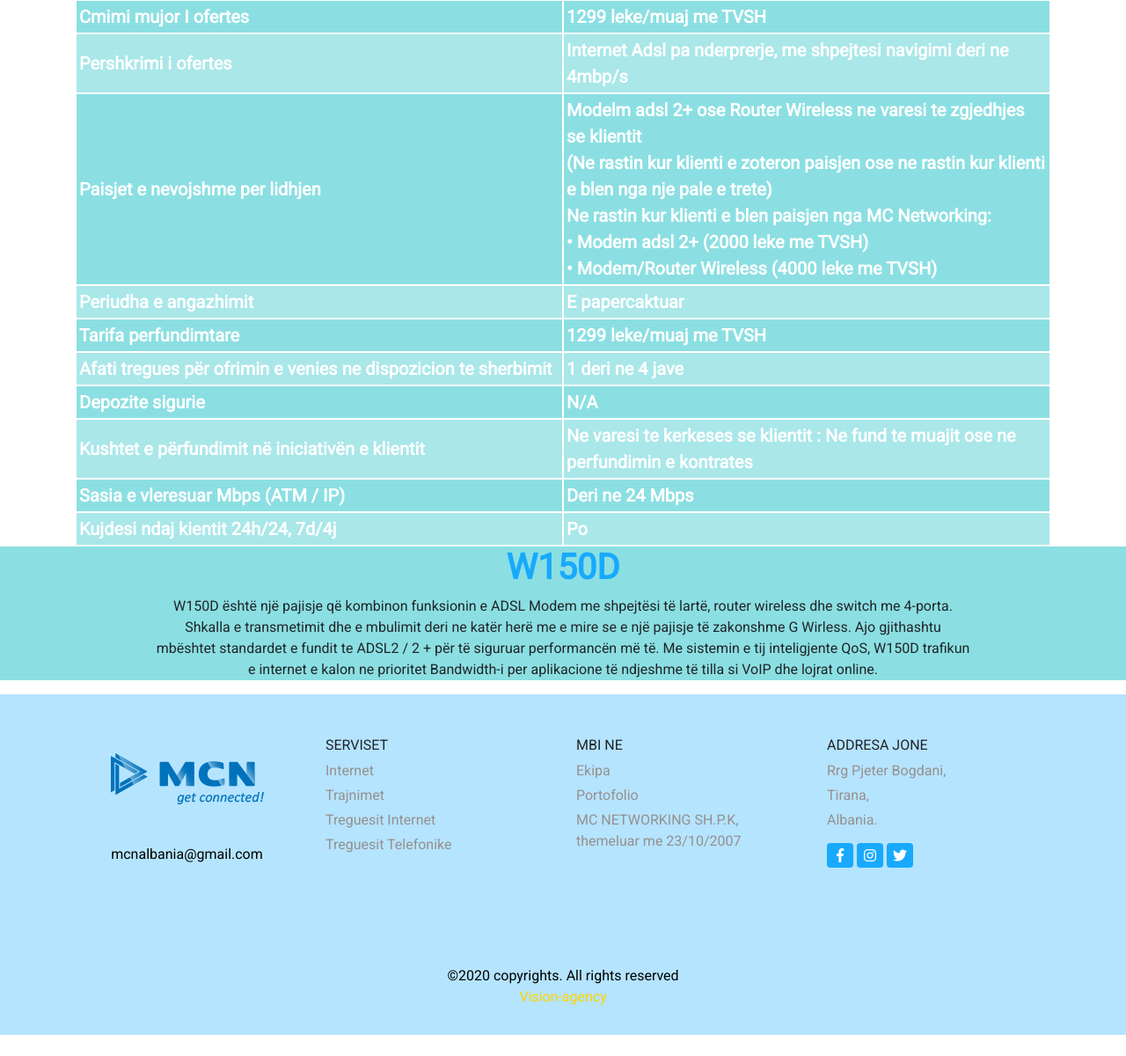
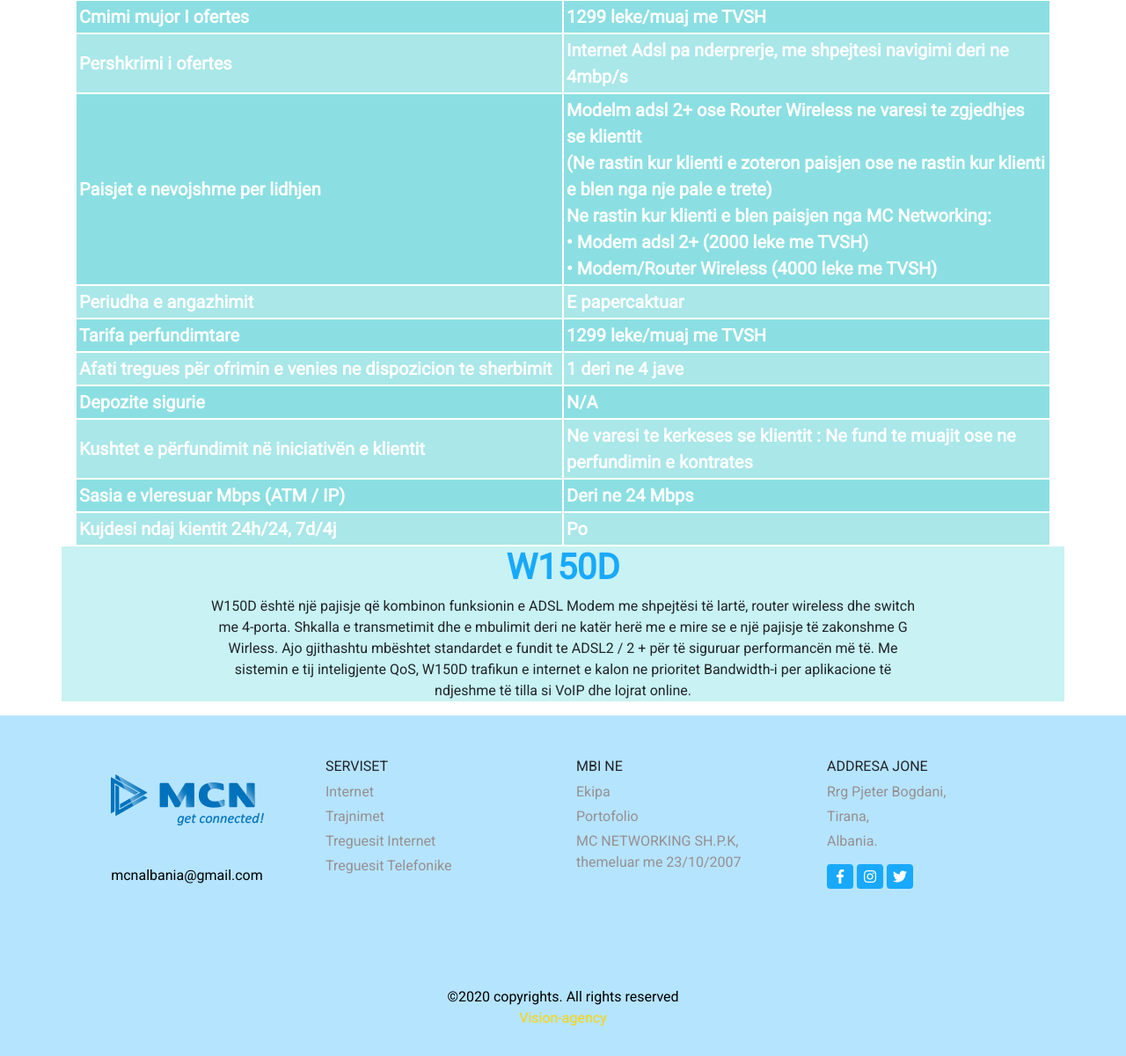
Before and after one commit to Yllcaka/Django-garbage-site, a Django app: page /internet/ in a window 1280 px wide. Shown: the part 519-1719 px from the top of the page at 88% size. Before the commit the page ends 1695 px from the top, so only its background shows below. Run offline with Django 3.2, Linux system fonts and the light colour scheme; some libraries are stand-ins or nearby versions.

Commit message:
Changed color of a div

```diff
--- a/templates/MCN/internet.html
+++ b/templates/MCN/internet.html
@@ -311,7 +311,8 @@
       </div>
     </div>
   </section>
-  <section class=" added-stuff">
+  <section>
+    <div class=" added-stuff container">
       <h1 class="text-center blue-dot">W150D</h1>
       <p class="container text-center col-lg-9">W150D është një pajisje që kombinon funksionin e ADSL Modem
         me
@@ -323,6 +324,8 @@
         Wirless. Ajo gjithashtu mbështet standardet e fundit te ADSL2 / 2 + për të siguruar performancën më të. Me
         sistemin e tij inteligjente QoS, W150D trafikun e internet e kalon ne prioritet Bandwidth-i per aplikacione të
         ndjeshme të tilla si VoIP dhe lojrat online.</p>
+    </div>
+
   </section>
   <footer>
     <div class="container py-5">
--- a/templates/MCN/static/CSS/internet-style.css
+++ b/templates/MCN/static/CSS/internet-style.css
@@ -38,5 +38,5 @@
 }
 
 .added-stuff {
-    background-color: #8bdfe2;
+    background-color: #c8f2f3;
 }
```
Lines whose indentation alone changed are shown as unchanged.
